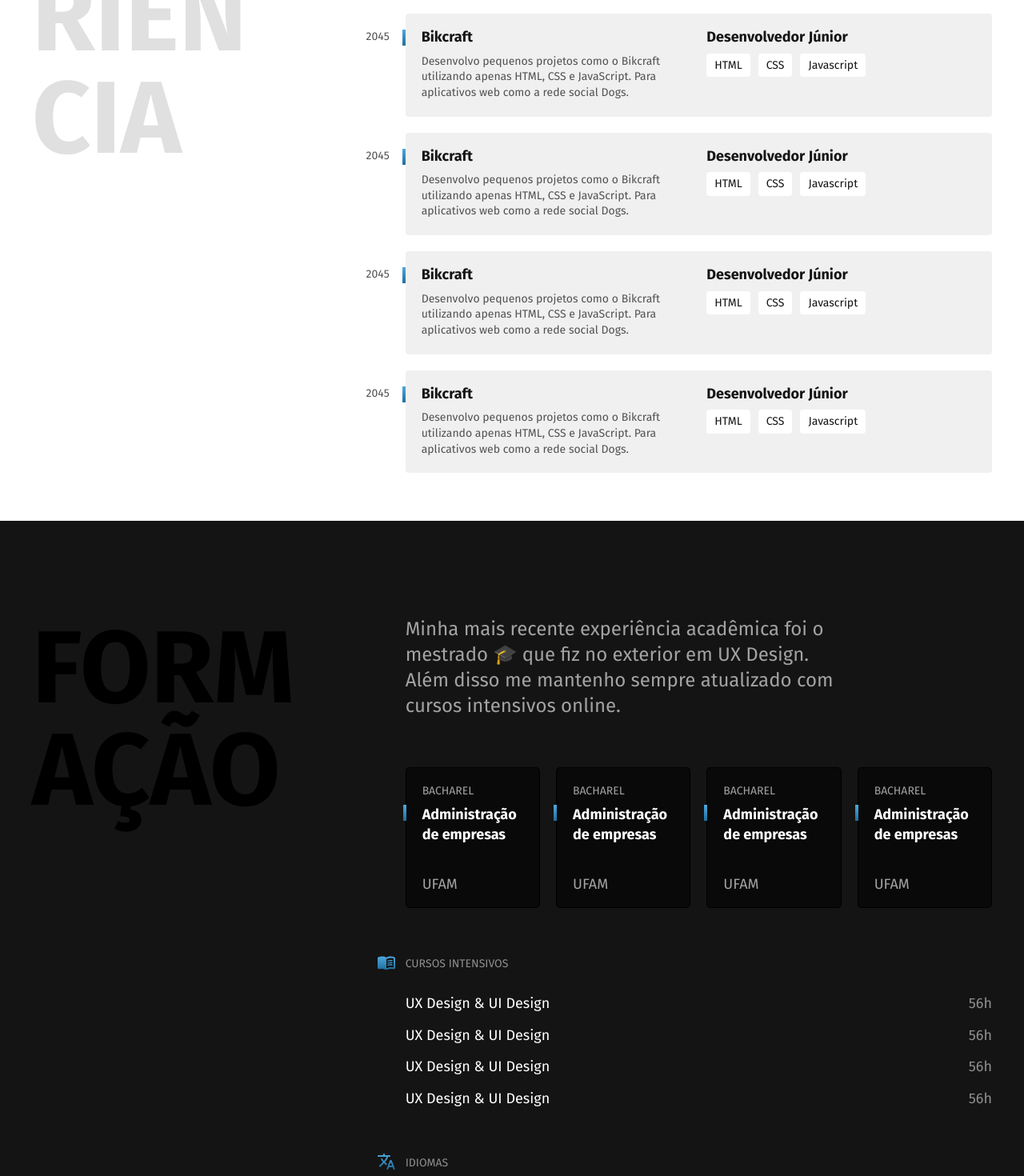
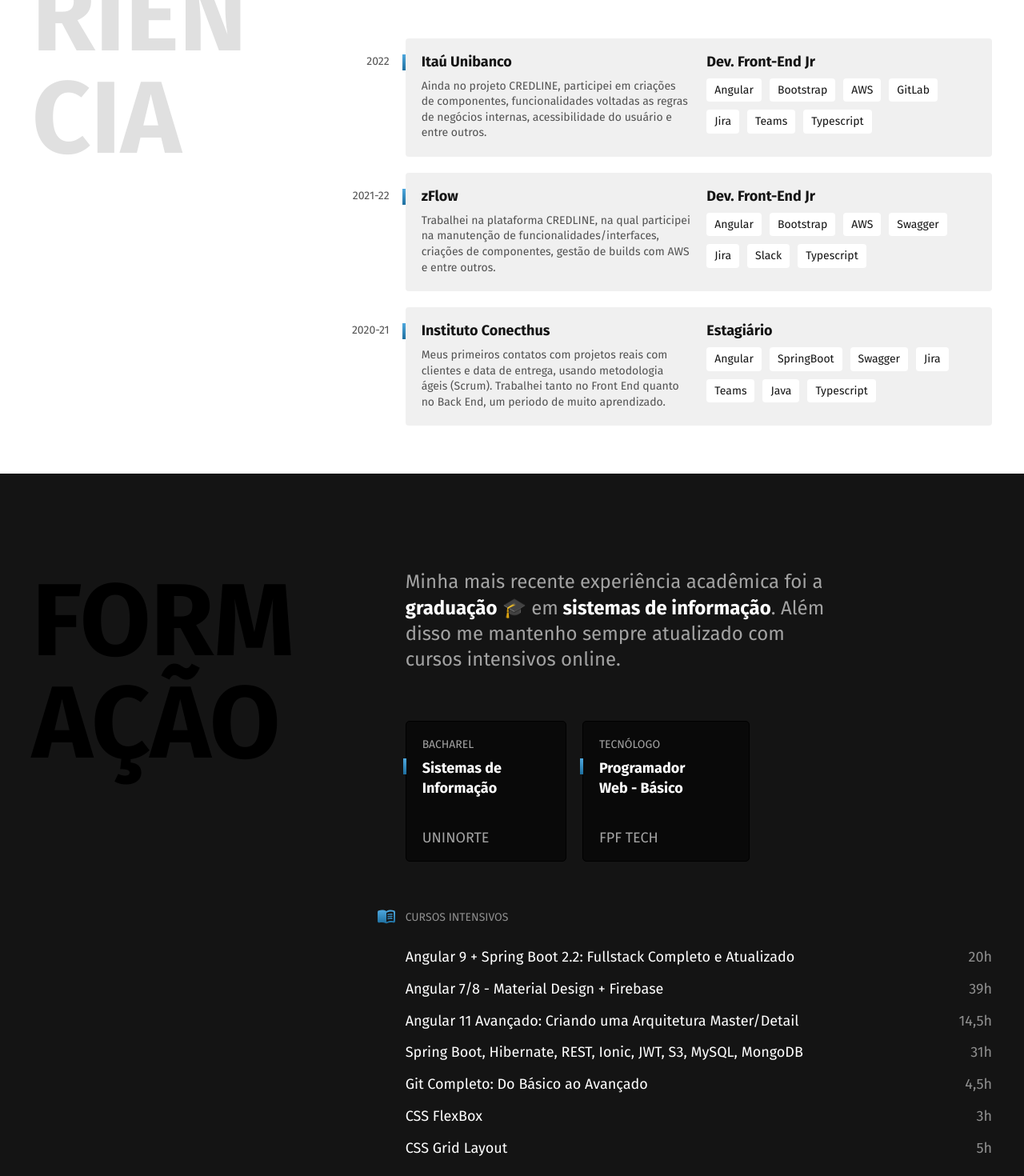
Before and after one commit to victorlucass/app-myProfile, a React (Vite) app: page / in a window 1280 px wide. Shown: the part 780-2250 px from the top of the page at 80% size. Built offline with nearby package versions, Linux system fonts and the light colour scheme.

Commit message:
end of the first version

```diff
--- a/package.json
+++ b/package.json
@@ -9,14 +9,17 @@
     "preview": "vite preview"
   },
   "dependencies": {
+    "phosphor-react": "^1.4.1",
     "react": "^18.2.0",
     "react-dom": "^18.2.0",
-    "styled-components": "^5.3.6"
+    "styled-components": "^5.3.6",
+    "uuid": "^9.0.0"
   },
   "devDependencies": {
     "@types/react": "^18.0.17",
     "@types/react-dom": "^18.0.6",
     "@types/styled-components": "^5.1.26",
+    "@types/uuid": "^8.3.4",
     "@vitejs/plugin-react": "^2.1.0",
     "typescript": "^4.6.4",
     "vite": "^3.1.0"
--- a/src/components/Experience.tsx
+++ b/src/components/Experience.tsx
@@ -1,72 +1,32 @@
 import { ExperienceContainer } from "./Experience.styled";
-
+import { ExperienceData } from "../mocks/ExperienceData";
+import { ExperienceCardsProps } from "../model/ExperienceCardsProps";
 export function Experience() {
   return (
     <ExperienceContainer id="experience" aria-label="Experiência">
       <h2>Experiência</h2>
       <div>
         <p className="paragraphStyleDefault">
-          Desenvolvo pequenos projetos como o Bikcraft utilizando apenas{" "}
-          <strong>HTML</strong>, CSS e JavaScript. Para aplicativos web como a
-          rede social Dogs eu trabalhei no UX e UI Design do projeto.
+          Olá! Me chamo Victor Lucas e atualmente focado em desenvolvimento
+          Front-End, porém sempre disposto em aprender tecnologias novas. Meu
+          objetivo é evoluir 1% por dia e me torna um bom profissional 😎
         </p>
 
-        <div className="company-container">
-          <span className="company-year">2045</span>
-          <h3 className="bold-titulo">Bikcraft</h3>
-          <span className="bold-titulo">Desenvolvedor Júnior</span>
-          <p className="company-experience">
-            Desenvolvo pequenos projetos como o Bikcraft utilizando apenas HTML,
-            CSS e JavaScript. Para aplicativos web como a rede social Dogs.
-          </p>
-          <ul className="company-skill">
-            <li>HTML</li>
-            <li>CSS</li>
-            <li>Javascript</li>
-          </ul>
-        </div>
-        <div className="company-container">
-          <span className="company-year">2045</span>
-          <h3 className="bold-titulo">Bikcraft</h3>
-          <span className="bold-titulo">Desenvolvedor Júnior</span>
-          <p className="company-experience">
-            Desenvolvo pequenos projetos como o Bikcraft utilizando apenas HTML,
-            CSS e JavaScript. Para aplicativos web como a rede social Dogs.
-          </p>
-          <ul className="company-skill">
-            <li>HTML</li>
-            <li>CSS</li>
-            <li>Javascript</li>
-          </ul>
-        </div>
-        <div className="company-container">
-          <span className="company-year">2045</span>
-          <h3 className="bold-titulo">Bikcraft</h3>
-          <span className="bold-titulo">Desenvolvedor Júnior</span>
-          <p className="company-experience">
-            Desenvolvo pequenos projetos como o Bikcraft utilizando apenas HTML,
-            CSS e JavaScript. Para aplicativos web como a rede social Dogs.
-          </p>
-          <ul className="company-skill">
-            <li>HTML</li>
-            <li>CSS</li>
-            <li>Javascript</li>
-          </ul>
-        </div>
-        <div className="company-container">
-          <span className="company-year">2045</span>
-          <h3 className="bold-titulo">Bikcraft</h3>
-          <span className="bold-titulo">Desenvolvedor Júnior</span>
-          <p className="company-experience">
-            Desenvolvo pequenos projetos como o Bikcraft utilizando apenas HTML,
-            CSS e JavaScript. Para aplicativos web como a rede social Dogs.
-          </p>
-          <ul className="company-skill">
-            <li>HTML</li>
-            <li>CSS</li>
-            <li>Javascript</li>
-          </ul>
-        </div>
+        {ExperienceData.map((company: ExperienceCardsProps) => {
+          return (
+            <div className="company-container" key={company.id}>
+              <span className="company-year">{company.year}</span>
+              <h3 className="bold-titulo">{company.companyName}</h3>
+              <span className="bold-titulo">{company.office}</span>
+              <p className="company-experience">{company.content}</p>
+              <ul className="company-skill">
+                {company.skills.map((skill) => {
+                  return <li key={skill}>{skill}</li>;
+                })}
+              </ul>
+            </div>
+          );
+        })}
       </div>
     </ExperienceContainer>
   );
--- a/src/components/Formation.styled.ts
+++ b/src/components/Formation.styled.ts
@@ -47,8 +47,7 @@
     background: ${(props) => props.theme.black2};
     border: 1px solid ${(props) => props.theme.black};
     border-radius: 5px;
-    padding: 20px;
-    flex: 1;
+    padding: 20px 80px 20px 20px;
   }
   .college-type,
   .college-institution {
@@ -149,4 +148,8 @@
       margin-bottom: 10px;
     }
   }
+
+  .paragraphStyleDefault strong {
+    color: ${(props) => props.theme.white};
+  }
 `;
--- a/src/components/Formation.tsx
+++ b/src/components/Formation.tsx
@@ -1,3 +1,4 @@
+import { CoursesData } from "../mocks/CoursesData";
 import { FormationContainer } from "./Formation.styled";
 
 export function Formation() {
@@ -7,30 +8,25 @@
         <h2>Formação</h2>
         <div>
           <p className="paragraphStyleDefault">
-            Minha mais recente experiência acadêmica foi o mestrado 🎓 que fiz
-            no exterior em UX Design. Além disso me mantenho sempre atualizado
-            com cursos intensivos online.
+            Minha mais recente experiência acadêmica foi a{" "}
+            <strong>graduação</strong> 🎓 em
+            <strong> sistemas de informação</strong>. Além disso me mantenho
+            sempre atualizado com cursos intensivos online.
           </p>
           <ul className="college-list">
             <li className="college-info-container">
               <span className="college-type">Bacharel</span>
-              <h3 className="college-course">Administração de empresas</h3>
-              <span className="college-institution">UFAM </span>
+              <h3 className="college-course">
+                Sistemas de <br /> Informação
+              </h3>
+              <span className="college-institution">UNINORTE </span>
             </li>
             <li className="college-info-container">
-              <span className="college-type">Bacharel</span>
-              <h3 className="college-course">Administração de empresas</h3>
-              <span className="college-institution">UFAM </span>
-            </li>
-            <li className="college-info-container">
-              <span className="college-type">Bacharel</span>
-              <h3 className="college-course">Administração de empresas</h3>
-              <span className="college-institution">UFAM </span>
-            </li>
-            <li className="college-info-container">
-              <span className="college-type">Bacharel</span>
-              <h3 className="college-course">Administração de empresas</h3>
-              <span className="college-institution">UFAM </span>
+              <span className="college-type">TECNÓLOGO</span>
+              <h3 className="college-course">
+                Programador <br /> Web - Básico
+              </h3>
+              <span className="college-institution">FPF Tech</span>
             </li>
           </ul>
 
@@ -38,22 +34,13 @@
             <div className="courses">
               <h3>CURSOS INTENSIVOS</h3>
               <ul>
-                <li>
-                  UX Design & UI Design
-                  <span>56h</span>
-                </li>
-                <li>
-                  UX Design & UI Design
-                  <span>56h</span>
-                </li>
-                <li>
-                  UX Design & UI Design
-                  <span>56h</span>
-                </li>
-                <li>
-                  UX Design & UI Design
-                  <span>56h</span>
-                </li>
+                {CoursesData.map((course) => {
+                  return (
+                    <li key={course.name}>
+                      {course.name} <span>{course.hours}</span>
+                    </li>
+                  );
+                })}
               </ul>
             </div>
 
@@ -61,10 +48,10 @@
               <h3>IDIOMAS</h3>
               <ul>
                 <li>
-                  Inglês <span>/ Fluente</span>
+                  Inglês <span>/ Básico</span>
                 </li>
                 <li>
-                  Inglês <span>/ Fluente</span>
+                  Português <span>/ Nativo</span>
                 </li>
               </ul>
             </div>
--- a/src/components/Introduction.tsx
+++ b/src/components/Introduction.tsx
@@ -23,7 +23,7 @@
         characterIndex = 0;
       }
     };
-    // setInterval(type, 300);
+    setInterval(type, 300);
   }, []);
   return (
     <IntroductionContainer>
--- /dev/null
+++ b/src/mocks/CoursesData.ts
@@ -0,0 +1,35 @@
+type Course = {
+  name: string;
+  hours: string;
+};
+
+export const CoursesData: Course[] = [
+  {
+    name: "Angular 9 + Spring Boot 2.2: Fullstack Completo e Atualizado",
+    hours: "20h",
+  },
+  {
+    name: "Angular 7/8 - Material Design + Firebase",
+    hours: "39h",
+  },
+  {
+    name: "Angular 11 Avançado: Criando uma Arquitetura Master/Detail",
+    hours: "14,5h",
+  },
+  {
+    name: "Spring Boot, Hibernate, REST, Ionic, JWT, S3, MySQL, MongoDB",
+    hours: "31h",
+  },
+  {
+    name: "Git Completo: Do Básico ao Avançado",
+    hours: "4,5h",
+  },
+  {
+    name: "CSS FlexBox",
+    hours: "3h",
+  },
+  {
+    name: "CSS Grid Layout",
+    hours: "5h",
+  },
+];
--- /dev/null
+++ b/src/mocks/ExperienceData.ts
@@ -0,0 +1,55 @@
+import { ExperienceCardsProps } from "../model/ExperienceCardsProps";
+import { v4 as uuidv4 } from "uuid";
+export const ExperienceData: ExperienceCardsProps[] = [
+  {
+    id: uuidv4(),
+    companyName: "Itaú Unibanco",
+    skills: [
+      "Angular",
+      "Bootstrap",
+      "AWS",
+      "GitLab",
+      "Jira",
+      "Teams",
+      "Typescript",
+    ],
+    year: "2022",
+    office: "Dev. Front-End Jr",
+    content:
+      "Ainda no projeto CREDLINE, participei em criações de componentes, funcionalidades voltadas as regras de negócios internas, acessibilidade do usuário e entre outros.",
+  },
+  {
+    id: uuidv4(),
+    companyName: "zFlow",
+    skills: [
+      "Angular",
+      "Bootstrap",
+      "AWS",
+      "Swagger",
+      "Jira",
+      "Slack",
+      "Typescript",
+    ],
+    year: "2021-22",
+    office: "Dev. Front-End Jr",
+    content:
+      "Trabalhei na plataforma CREDLINE, na qual participei na manutenção de funcionalidades/interfaces, criações de componentes, gestão de builds com AWS e entre outros.",
+  },
+  {
+    id: uuidv4(),
+    companyName: "Instituto Conecthus",
+    skills: [
+      "Angular",
+      "SpringBoot",
+      "Swagger",
+      "Jira",
+      "Teams",
+      "Java",
+      "Typescript",
+    ],
+    year: "2020-21",
+    office: "Estagiário ",
+    content:
+      "Meus primeiros contatos com projetos reais com clientes e data de entrega, usando metodologia ágeis (Scrum). Trabalhei tanto no Front End quanto no Back End, um periodo de muito aprendizado.",
+  },
+];
--- /dev/null
+++ b/src/model/ExperienceCardsProps.ts
@@ -0,0 +1,8 @@
+export interface ExperienceCardsProps {
+  id: string | number;
+  companyName: string;
+  year: string;
+  skills: string[];
+  content: string;
+  office: string;
+}
--- a/src/styles/global.styled.ts
+++ b/src/styles/global.styled.ts
@@ -45,6 +45,9 @@
 table {
 	border-collapse: collapse;
 	border-spacing: 0;
+}
+a {
+	text-decoration: none;
 }
 img {
 	max-width: 100%;
```
Also changed, not shown: src/components/Footer.styled.ts (+31 -1 lines), src/components/Footer.tsx (+61 -4 lines), 1 other file (tests, documents, lock files or other folders).
